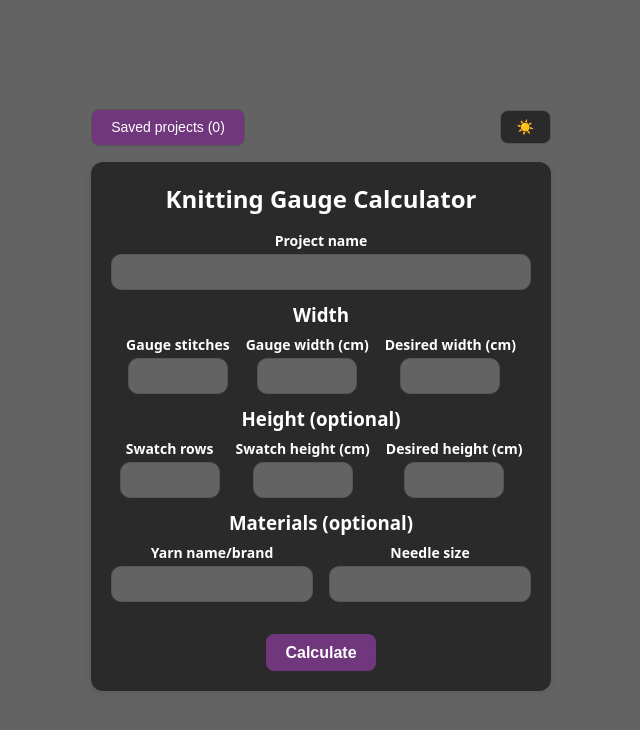
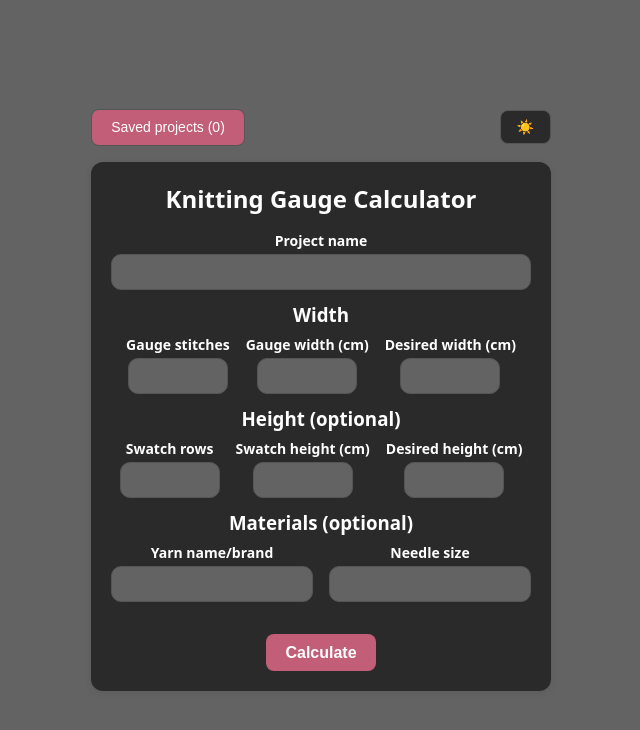
Before and after one commit to Laura3000/knitting-calculator, a React (Vite) app: page / in a window 1280 px wide. Shown: the top 730 px of the page, without its empty margins (319-959 px from the left). Built offline with nearby package versions, Linux system fonts and the light colour scheme.

Commit message:
Troca cor dos botoes

```diff
--- a/src/components/common/ThemeToggle.module.css
+++ b/src/components/common/ThemeToggle.module.css
@@ -6,7 +6,10 @@
   border-radius: 8px;
   cursor: pointer;
   font-size: 0.875rem;
-  transition: background-color 0.2s, color 0.2s, border-color 0.2s;
+  transition:
+    background-color 0.2s,
+    color 0.2s,
+    border-color 0.2s;
 }
 
 .toggle:hover {
--- a/src/components/knitting/SavedProjectsList.module.css
+++ b/src/components/knitting/SavedProjectsList.module.css
@@ -17,12 +17,16 @@
 
 .deleteButton {
   padding: 0.4rem 0.8rem;
-  background-color: var(--error-color);
+  background-color: red;
   color: #ffffff;
   border: none;
   border-radius: 6px;
   cursor: pointer;
   font-size: 0.875rem;
+}
+
+.deleteButton:hover {
+  background-color: darkred;
 }
 
 .backButton {
--- a/src/index.css
+++ b/src/index.css
@@ -9,10 +9,10 @@
   --card-bg-color: #cfcfcf;
   --text-color: #1a1a1a;
   --border-color: #5c5c5c;
-  --button-bg-color: #71377c;
-  --button-hover-bg-color: #5b2366;
+  --button-bg-color: #c25e77;
+  --button-hover-bg-color: #a84860;
   --button-text-color: #ffffff;
-  --error-color: #ac2213;
+  --error-color: #ac1100;
 }
 
 /* Dark theme colors — active when <html data-theme="dark"> */
@@ -21,8 +21,8 @@
   --card-bg-color: #2a2a2a;
   --text-color: #ffffff;
   --border-color: #555555;
-  --button-bg-color: #71377c;
-  --button-hover-bg-color: #5b2366;
+  --button-bg-color: #c25e77;
+  --button-hover-bg-color: #a84860;
   --button-text-color: #ffffff;
   --error-color: #e57373;
 }
```
